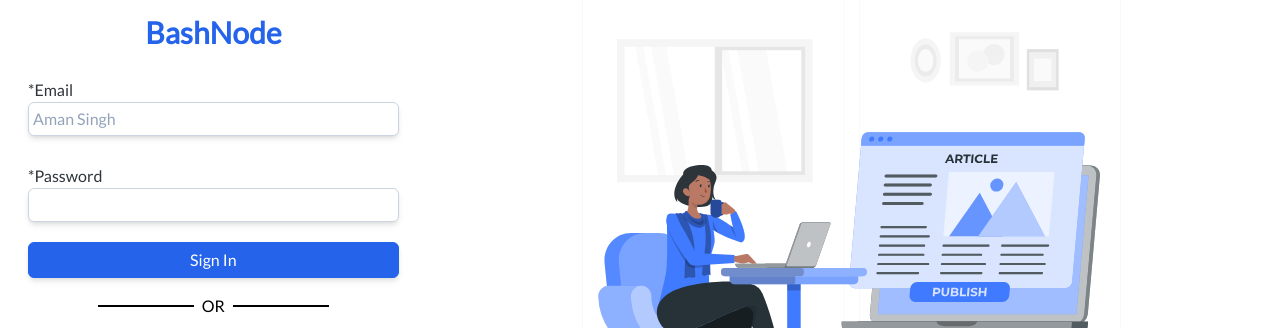
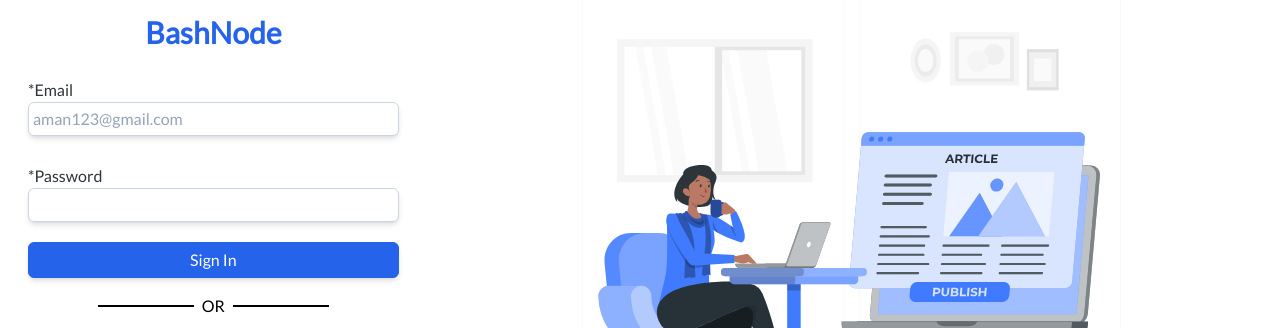
Before and after one commit to muditchoudhary/BashNode, a React (Vite) app in the folder client/bashnode/: page /auth/sign-in in a window 1280 px wide. Shown: the part 216-544 px from the top of the page. Built offline with nearby package versions, Linux system fonts and the light colour scheme.

Commit message:
refactor: refactor signIn component and add client side validation

```diff
--- a/client/bashnode/src/Components/SignInForm.jsx
+++ b/client/bashnode/src/Components/SignInForm.jsx
@@ -1,84 +1,93 @@
-import { useState } from "react";
-import "../Styles/form.css";
+import { FormProvider, useForm } from "react-hook-form";
+// import "../Styles/form.css";
+import Input from "./Input";
+import Button from "./Button";
 
 const SignInForm = () => {
-	const [email, setEmail] = useState("");
-	const [password, setPassword] = useState("");
+	const methods = useForm({
+		mode: "onBlur",
+	});
 
-	const handleSubmit = (e) => {
-		e.preventDefault();
-		fetch("http://localhost:3000/auth/sign-in", {
+	// const { setError } = methods;
+
+	const onSubmit = methods.handleSubmit(async (data) => {
+		try {
+			const response = await fetch("http://localhost:3000/auth/sign-in", {
 				method: "POST",
 				mode: "cors",
 				headers: {
 					"Content-Type": "application/json",
 				},
 				body: JSON.stringify({
-				username: email,
-				password: password,
+					username: data.email,
+					password: data.password,
 				}),
-		})
-			.then((res) => {
-				console.log(res);
-				if (res.ok) {
-					console.log("Authenticate!");
+			});
+			console.log(response);
+			if (response.ok) {
+				console.log("Authenticate");
 			} else {
 				console.log("Not Authenticate");
 			}
-			})
-			.catch((err) => {
-				console.log(err);
+		} catch (error) {
+			console.error(error);
+		}
 	});
-	};
 
 	return (
 		<>
-			<form onSubmit={handleSubmit} className=" mx-7 mt-4 desktop:mx-28">
-				<div className="form-container">
-					<label htmlFor="email" className="form-label">
-						*Email
-					</label>
-					<input
+			<FormProvider {...methods}>
+				<form
+					onSubmit={(e) => e.preventDefault()}
+					noValidate
+					className=" mx-7 mt-4 desktop:mx-28"
+				>
+					<Input
+						id="email"
+						label="Email"
 						type="email"
-						id="email"
-						name="email"
-						required
-						className="form-field"
-						minLength="3"
-						maxLength="100"
-						placeholder="Aman Singh"
-						value={email}
-						onChange={(e) => {
-							setEmail(e.target.value);
+						placeHolder="aman123@gmail.com"
+						autoComplete="on"
+						validationRules={{
+							required: {
+								value: true,
+								message: "required",
+							},
+							pattern: {
+								value: /^[A-Z0-9._%+-]+@[A-Z0-9.-]+\.[A-Z]{2,}$/i,
+								message: "Please Enter A Valid Email!",
+							},
 						}}
 					/>
-				</div>
-				<div className="form-container">
-					<label htmlFor="password" className="form-label">
-						*Password
-					</label>
-					<input
+
+					<Input
+						id="password"
+						label="Password"
 						type="text"
-						id="password"
-						name="password"
-						required
-						className="form-field"
-						maxLength={16}
-						value={password}
-						onChange={(e) => {
-							setPassword(e.target.value);
+						validationRules={{
+							required: {
+								value: true,
+								message: "required",
+							},
+							minLength: {
+								value: 8,
+								message: "is too short (minimum 8 characters)",
+							},
+							maxLength: {
+								value: 16,
+								message: "is too long (maximum 16 characters)",
+							},
+							pattern: {
+								// eslint-disable-next-line no-useless-escape
+								value: /^(?=.*[0-9])(?=.*[a-z])(?=.*[A-Z])(?=.*\W)(?!.* ).{8,16}$/,
+								message:
+									"Password requires symbol, lowercase, uppercase, and number",
+							},
 						}}
 					/>
-				</div>
-				<div className="form-container">
-					<button
-						type="submit"
-						className=" h-9 bg-electric-blue border-[1px] border-electric-blue shadow-md text-white rounded-md desktop:text-2xl desktop:py-7 desktop:flex default:justify-center desktop:items-center"
-					>
-						Sign In
-					</button>
-				</div>
+					<Button handleSubmit={onSubmit} btnText="Sign In" />
 				</form>
+			</FormProvider>
 		</>
 	);
 };
```
Lines whose indentation alone changed are shown as unchanged.
